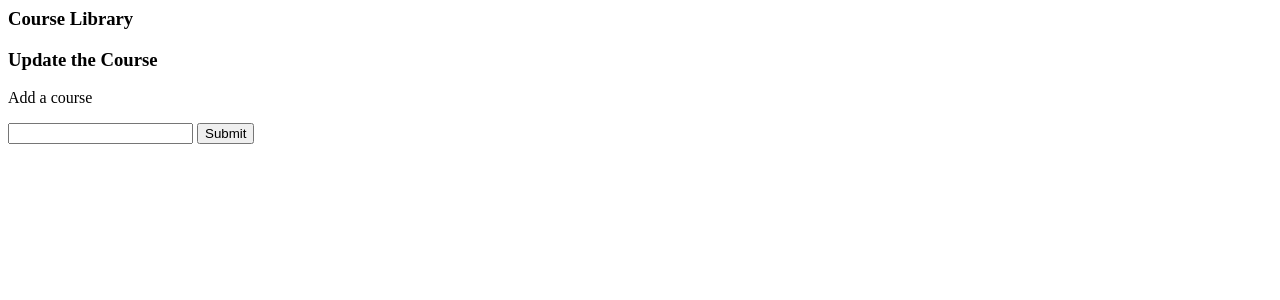
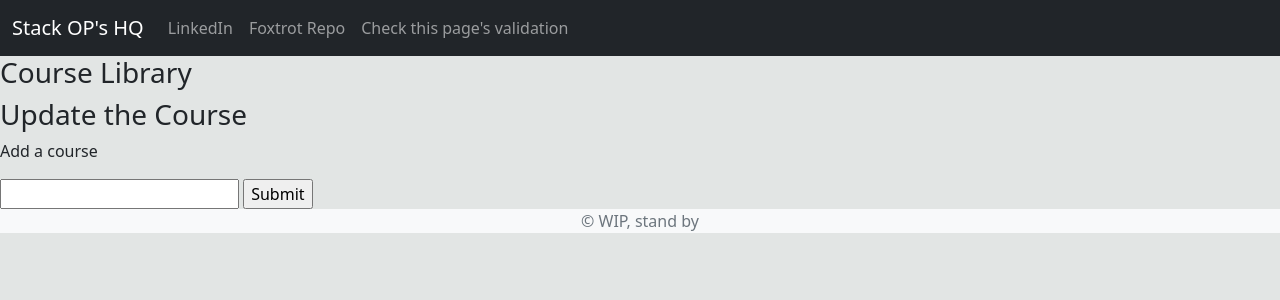
Before and after one commit to HubbbaBubbba/StackOps, a Node server app: page / in a window 1280 px wide. Shown: the top 300 px of the page. Run offline with Node 20, Linux system fonts and the light colour scheme; data that the repository does not hold is empty; some libraries are stand-ins or nearby versions.

Commit message:
css file for index, header and footer

```diff
--- /dev/null
+++ b/public/styles/index.css
@@ -0,0 +1,8 @@
+body{
+    background-color: rgba(108, 121, 119, 0.192);
+}
+footer{
+    /* position: absolute; */
+    bottom: 0;
+    width: 100%;
+}
--- a/views/index.ejs
+++ b/views/index.ejs
@@ -1,3 +1,35 @@
+<!DOCTYPE html>
+<html lang="en" >
+<head>
+    <meta charset="UTF-8">
+    <title>Search Courses</title>
+    <meta name="viewport" content="width=device-width, initial-scale=1"><link rel="stylesheet" href="https://cdnjs.cloudflare.com/ajax/libs/normalize/5.0.0/normalize.min.css">
+    <link rel='stylesheet' href='https://cdnjs.cloudflare.com/ajax/libs/bootstrap/5.0.2/css/bootstrap.min.css'>
+    <link rel="stylesheet" href="/styles/index.css">
+
+</head>
+<body>
+<nav class="navbar navbar-expand-sm bg-dark navbar-dark">
+  <div class="container-fluid">
+    <a class="navbar-brand" href="https://github.com/HubbbaBubbba/StackOps" target ="_blank">Stack OP's HQ</a>
+    <button class="navbar-toggler" type="button" data-bs-toggle="collapse" data-bs-target="#collapsibleNavbar">
+      <span class="navbar-toggler-icon"></span>
+    </button>
+    <div class="collapse navbar-collapse" id="collapsibleNavbar">
+      <ul class="navbar-nav">
+        <li class="nav-item">
+          <a class="nav-link" href="https://www.linkedin.com/in/ethan-hubbard-1a74b2244/" target ="_blank">LinkedIn</a>
+        </li>
+        <li class="nav-item">
+          <a class="nav-link" href="https://github.com/HubbbaBubbba/FoxTrot-Lab-Mid-Term" target ="_blank">Foxtrot Repo</a>
+        </li>
+        <li class="nav-item">
+          <a class="nav-link" href="#" target ="_blank">Check this page's validation</a>
+        </li>
+      </ul>
+    </div>
+  </div>
+</nav>
 <h3>Course Library</h3>
  <% for (var i=0; i< courseData.length; i++ ) { %>
   <form method="POST" action="/deleteCourse/<%= courseData[i]._id %>" style="display: inline-block">
@@ -22,3 +54,10 @@
     <input type="text" name="ejsFormName" value="">
     <input type="submit" onclick="document.location.reload()">
   </form>
+  <footer class="footer bg-light text-center">
+    <div class="container">
+      <span class="text-muted">© WIP, stand by </span>
+    </div>
+  </footer>
+</body>
+</html>
```
